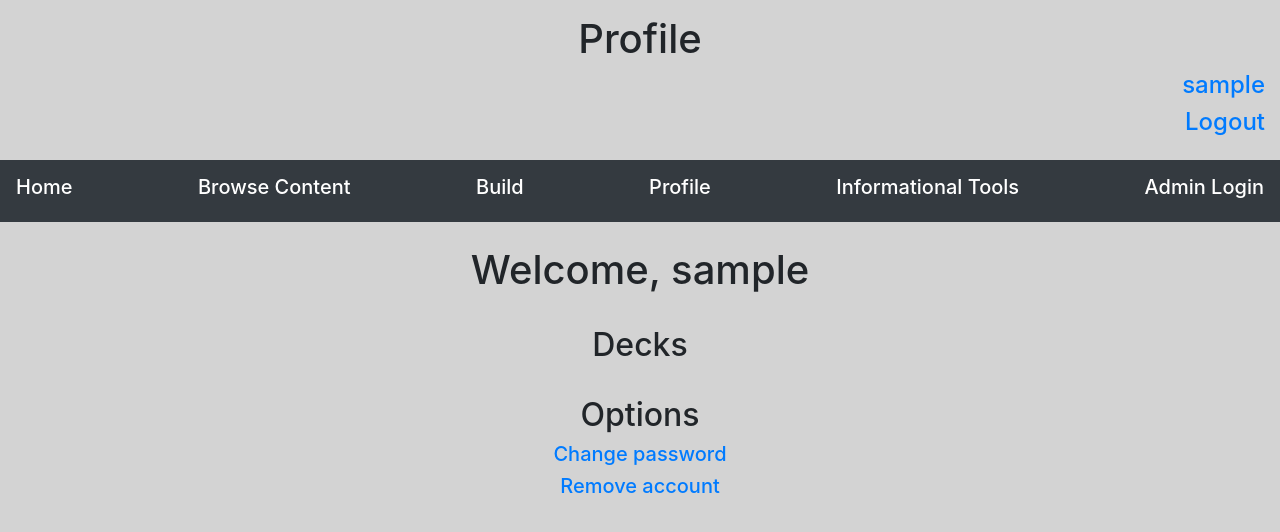
After one commit to devonb946/WUBRG, a Django app: a page that uses wubrgweb/accounts/templates/accounts/base.html in a window 1280 px wide. The commit adds this page. Shown: the top 532 px of the page. Run offline with Django 3.2, Linux system fonts and the light colour scheme; the visitor is signed in with stand-in values (Sample User, id 1); data comes from the database, SQL or seed files in the repository; some libraries are stand-ins or nearby versions.

Commit message:
Allow user to log in, view profile, and change password

```diff
--- a/wubrgweb/accounts/templates/accounts/base.html
+++ b/wubrgweb/accounts/templates/accounts/base.html
@@ -13,6 +13,14 @@
 <body>
   <div class="welcome-bar">
     <h1 align="center">Profile</h1>
+
+    {% if user.is_authenticated %}
+      <h4 align="right"><a href="/profile/user_page">{{ user.username }}</a></h4>
+      <h4 align="right"><a href="/profile/logout">Logout</a></h4>
+    {% else %}
+      <h4 align="right"><a href="/profile/register">Register</a></h4>
+      <h4 align="right"><a href="/profile/login">Login</a></h4>
+    {% endif %}
   </div>
 
   <div>
@@ -28,11 +36,11 @@
     </nav>
   </div>
 
-  <div class="container">
+  <div class="container" align="center"> <br>
     {% block content %}
 
-      <h5><a class="navbar-link" href="/profile/register/">Register</a></h5>
-      <h5><a class="navbar-link" href="/profile/login/">Login</a></h5>
+      <h3><a class="navbar-link" href="/profile/register">Register</a></h3>
+      <h3><a class="navbar-link" href="/profile/login">Login</a></h3>
 
     {% endblock %}
   </div>
--- /dev/null
+++ b/wubrgweb/accounts/templates/accounts/profile.html
@@ -0,0 +1,21 @@
+{% extends 'accounts/base.html' %}
+
+{% block content %}
+
+  {% if user.is_authenticated %}
+
+    <h1> Welcome, {{ user.username }} </h1>
+
+    <br>
+
+    <h2> Decks </h2>
+
+    <br>
+
+    <h2> Options </h2>
+    <h5><a href="{% url 'change_password' %}">Change password</a></h5>
+    <h5><a href="{% url 'remove_account' %}">Remove account</a></h5>
+
+  {% endif %}
+
+{% endblock %}
--- a/wubrgweb/accounts/templates/accounts/register.html
+++ b/wubrgweb/accounts/templates/accounts/register.html
@@ -13,7 +13,6 @@
         <td><input type="submit" name="submit" value="Register" /></td>
       </tr>
     </table>
-    <button type="submit">Register</button>
   </form>
 
 {% endblock %}
--- a/wubrgweb/accounts/urls.py
+++ b/wubrgweb/accounts/urls.py
@@ -1,4 +1,5 @@
-from django.urls import path
+from django.urls import path, re_path
+from django.contrib import admin
 from django.contrib.auth import views as auth_views
 from accounts import views
 
@@ -9,9 +10,11 @@ urlpatterns = [
     # account paths
     path('register/', views.register, name='register'),
     path('login/', auth_views.LoginView.as_view(template_name='accounts/login.html'), name='login'),
-    path('logout/', auth_views.LogoutView.as_view(template_name='accounts/logout.html'), name='logout'),
+    path('logout/', auth_views.LogoutView.as_view(), name='logout'),
+    path('settings/changepass/', auth_views.PasswordChangeView.as_view(template_name='accounts/change_password.html'), name='change_password'),
+    path('settings/changepass/done', views.password_change_done, name='password_change_done'),
+    path('user_page/', views.user_page, name='user_page'),
+    re_path('(?P<username>\w+)/', views.profile, name='profile'),
     path('decks/', views.profile_decks, name='profile_decks'),
-    path('settings/', views.profile_settings, name='profile_settings'),
-    path('settings/changepass/', auth_views.PasswordChangeView.as_view(template_name='accounts/change_password.html'), name='change_password'),
     path('settings/remove/', views.remove_account, name='remove_account'),
 ]
--- a/wubrgweb/accounts/views.py
+++ b/wubrgweb/accounts/views.py
@@ -1,13 +1,18 @@
 from django.shortcuts import render, redirect
 from django.contrib import messages
+from django.contrib.auth.models import User
 from django.contrib.auth.forms import UserCreationForm
+from django.contrib.auth.decorators import login_required
+from django.urls import reverse
 
 # profile views
 def index(request):
-
-    #TODO redirect to user profile page if they are signed in
-    return render(request, 'accounts/base.html')
-
+    username = None
+    # redirect to user's actual profile page if they are logged in
+    if request.user.is_authenticated:
+        return redirect(reverse('profile', args=[request.user.username]))
+    else:
+        return render(request, 'accounts/base.html')
 
 def register(request):
     if request.method == 'POST':
@@ -23,41 +28,30 @@ def register(request):
 
     return render(request, 'accounts/register.html', {'form': form})
 
+def user_page(request):
+    return redirect(reverse('profile', args=[request.user.username]))
 
-# def login(request):
-#     if request.method == 'POST':
-#
-#         username = request.POST['username']
-#         password = request.POST['password']
-#         user = authenticate()
-#         if form.is_valid():
-#             form.save()
-#             messages.success(request, 'Login successful.')
-#
-#             #TODO change to actual profile page
-#             return redirect('')
-#     else:
-#         #TODO create login form
-#         form = UserCreationForm()
-#
-#     return render(request, 'accounts/login.html', {'form': form})
+@login_required
+def profile(request, username):
+    user = User.objects.get(username=username)
+    return render(request, 'accounts/profile.html', {'user': user})
 
-
+# TODO display user decks
+@login_required
 def profile_decks(request):
     return render(request, 'accounts/base.html')
 
+@login_required
+def password_change_done(request):
+    return render(request, 'accounts/change_password_done.html')
 
-def profile_settings(request):
+def remove_account(request, username):
+    try:
+        user = User.objects.get(username=username)
+        user.delete()
+        messages.success(request, 'User {username} has been deleted.')
+
+    except User.DoesNotExist:
+        messages.error(request, 'User {username} does not exist. Please try again')
+
     return render(request, 'accounts/base.html')
-
-
-def change_username(request):
-    return render(request, 'accounts/base.html')
-
-
-def change_password(request):
-    return render(request, 'accounts/base.html')
-
-
-def remove_account(request):
-    return render(request, 'accounts/base.html')
--- a/wubrgweb/wubrgweb/settings.py
+++ b/wubrgweb/wubrgweb/settings.py
@@ -123,3 +123,9 @@ USE_TZ = True
 # https://docs.djangoproject.com/en/2.1/howto/static-files/
 
 STATIC_URL = '/static/'
+
+# Login/Logout URLS
+
+LOGIN_URL = '/profile/login/'
+LOGIN_REDIRECT_URL = '/profile/user_page/'
+LOGOUT_REDIRECT_URL = '/profile/'
```
Also changed, not shown: wubrgweb/accounts/templates/accounts/change_password.html (added, +15 -0 lines), wubrgweb/accounts/templates/accounts/change_password_done.html (added, +13 -0 lines), wubrgweb/accounts/templates/accounts/login.html (+6 -1 lines), wubrgweb/builder/templates/builder/base.html (+9 -0 lines), wubrgweb/information/templates/information/base.html (+10 -0 lines), wubrgweb/wubrgapp/templates/wubrgapp/base.html (+10 -0 lines).
